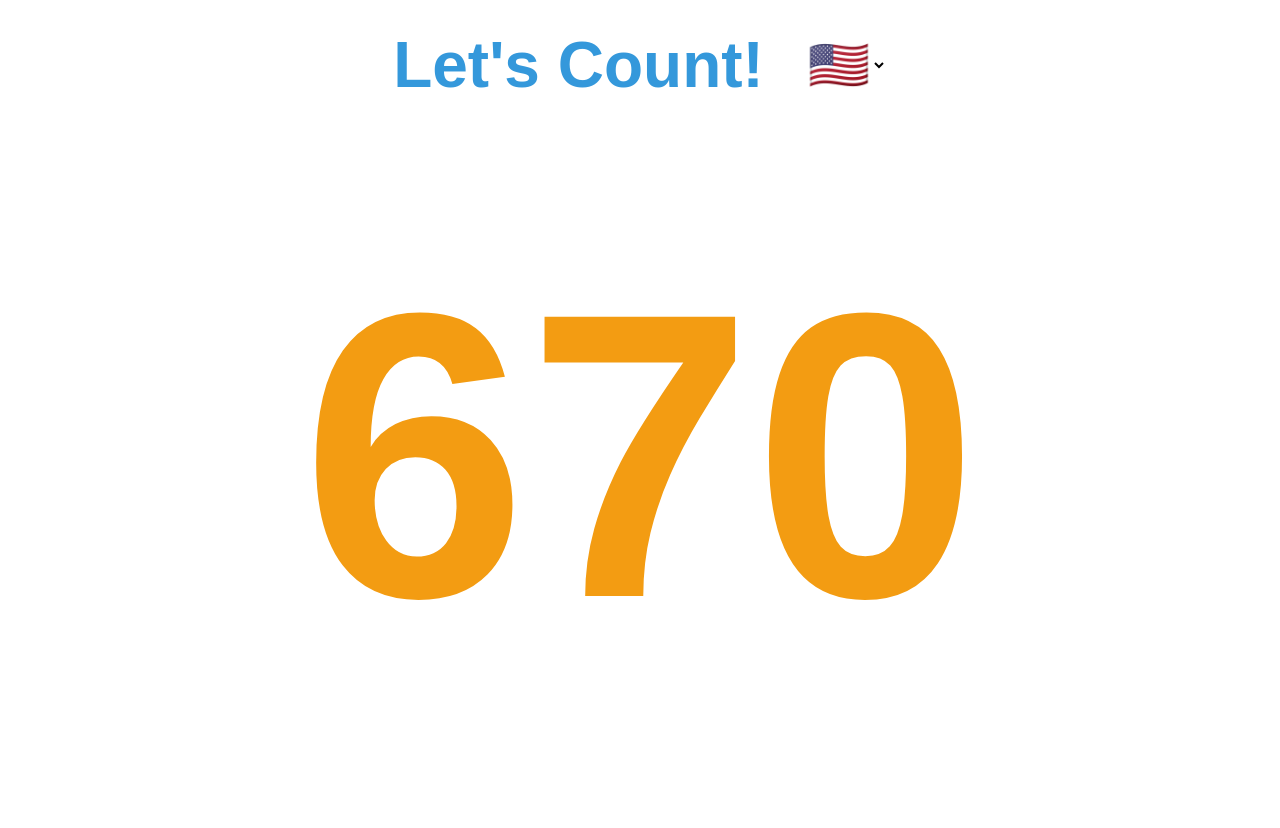
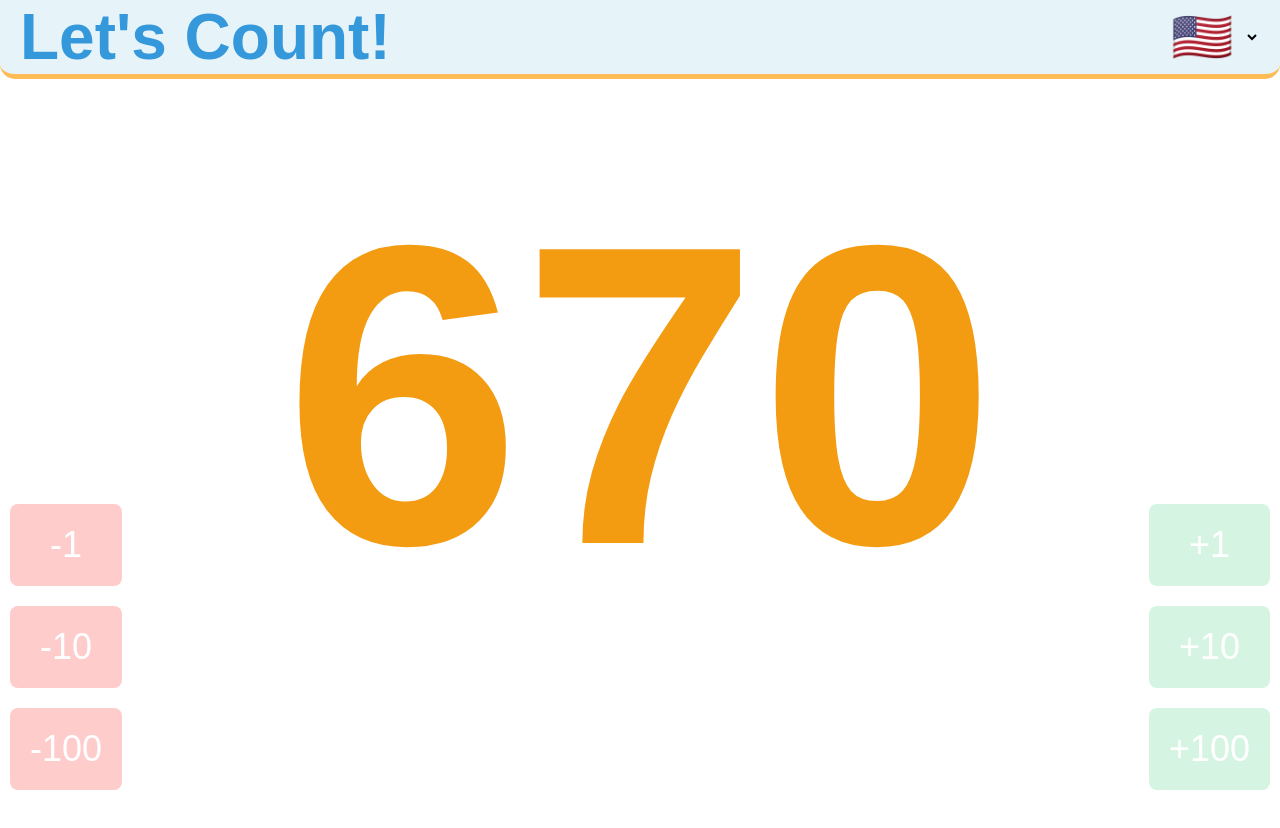
Before and after one commit to jmmaldonado/number-counter, a plain HTML site: page index.html in a window 1280 px wide. Drawn offline with Linux system fonts and the light colour scheme.

Commit message:
Add buttons and new layout

```diff
--- a/index.html
+++ b/index.html
@@ -3,14 +3,12 @@
 
 <head>
     <title>Kids Counter Game</title>
-    <meta name="viewport" content="width=device-width, initial-scale=1, maximum-scale=1, user-scalable=no">
+    <meta name="viewport" content="initial-scale=1, maximum-scale=1, user-scalable=no">
     <link rel="manifest" href="manifest.json">
     <link rel="stylesheet" type="text/css" href="style.css">
-    <link rel="stylesheet" href="https://cdnjs.cloudflare.com/ajax/libs/font-awesome/6.3.0/css/all.min.css">
 </head>
 
 <body>
-    <div class="container">
     <div class="header">
         <h1>Let's Count!</h1>
         <div class="dropdown">
@@ -20,9 +18,26 @@
             </select>
         </div>
     </div>
-        <div class="counter-container"> <div id="counter">0</div>
+    <div class="container">
+
+        <div class="counter-container">
+            <div id="counter">0</div>
         </div>
 
+        <div class="controls">
+            <div class="column column-left">
+                <div class="control-button" data-value="-1">-1</div>
+                <div class="control-button" data-value="-10">-10</div>
+                <div class="control-button" data-value="-100">-100</div>
+            </div>
+            <div class="column column-right">
+                <div class="control-button" data-value="1">+1</div>
+                <div class="control-button" data-value="10">+10</div>
+                <div class="control-button" data-value="100">+100</div>
+            </div>
+
+        </div>
+    </div>
 
     <script src="script.js"></script>
 </body>
--- a/script.js
+++ b/script.js
@@ -10,35 +10,10 @@ function startGame() {
     updateFontSize()
 }
 
-function handleClickOrTap(event) {
-    if (event.type === 'click') { // Handle regular clicks
-        const windowWidth = window.innerWidth;
-        const clickX = event.clientX;
-
-        if (clickX > windowWidth / 2) {
-            count++;
-        } else {
-            count = Math.max(10, count - 1);
-        }
-
-        counterDisplay.textContent = count;
-
-    } else if (event.type === 'touchend') { // Handle touch events
-        if (event.touches && event.touches[0]) { // Add this check
-
-            const windowWidth = window.innerWidth;
-            const touchX = event.touches[0].clientX;
-
-            if (touchX > windowWidth / 2) {
-                count++;
-            } else {
-                count = Math.max(10, count - 1);
-            }
-
-            counterDisplay.textContent = count;
-        }
-    }
-    updateFontSize()
+function handleClickOrTap(increment) {
+    count += increment;
+    counterDisplay.textContent = count;
+    updateFontSize();
     changeCounterColor();
 }
 
@@ -52,11 +27,11 @@ function handleOrientationChange() {
 function updateFontSize() {
     const counter = document.getElementById('counter');
     const numDigits = count.toString().length;
-    const desiredWidthPercentage = 95; // Percentage of screen width the number should occupy
+    const desiredWidthPercentage = 100; // Percentage of screen width the number should occupy
 
     // Calculate font size in pixels
-    const fontSizePercentage = desiredWidthPercentage / numDigits; // Adjust font size percentage
-    const calculatedFontSize = Math.ceil((fontSizePercentage / 100) * window.innerWidth);
+    const fontSizePercentage = desiredWidthPercentage; // Adjust font size percentage
+    const calculatedFontSize = Math.ceil((fontSizePercentage / 100) * window.innerWidth / numDigits);
 
     counter.style.fontSize = calculatedFontSize + 'px';
 }
@@ -64,8 +39,8 @@ function updateFontSize() {
 function hashCode(str) {
     let hash = 0;
     for (let i = 0; i < str.length; i++) {
-      hash = (str.charCodeAt(i) * 31) ^ hash;
-      hash |= 0; // Convert to 32bit integer
+        hash = (str.charCodeAt(i) * 31) ^ hash;
+        hash |= 0; // Convert to 32bit integer
     }
     return Math.abs(hash); // Keep result positive
 }
@@ -77,12 +52,10 @@ function colorFromHash(hash) {
 
 
 function changeCounterColor() {
-  const color = colorFromHash(hashCode(count.toString()));
-  counterDisplay.style.color = color;
+    const color = colorFromHash(hashCode(count.toString()));
+    counterDisplay.style.color = color;
 }
 
-document.addEventListener('click', handleClickOrTap);
-document.addEventListener('touchend', handleClickOrTap);
 window.addEventListener('orientationchange', handleOrientationChange);
 
 startGame()
@@ -98,10 +71,17 @@ counterDisplay.addEventListener('click', (event) => {
 
 const languageSelect = document.getElementById('language-select');
 
-languageSelect.addEventListener('change', () => {
+languageSelect.addEventListener('change', (event) => {
     event.stopPropagation(); // Prevent clicks on flags from triggering the document listener
     const selectedLanguage = languageSelect.value;
     const utterance = new SpeechSynthesisUtterance(count.toString());
     utterance.lang = selectedLanguage;
     speechSynthesis.speak(utterance);
 });
+
+const controlButtons = document.querySelectorAll('.control-button');
+
+controlButtons.forEach(button => {
+    button.addEventListener('click', () => { handleClickOrTap(parseInt(button.dataset.value)) });
+    button.addEventListener('touchend', () => { handleClickOrTap(parseInt(button.dataset.value)) });
+});
--- a/style.css
+++ b/style.css
@@ -1,26 +1,25 @@
-.container {
-    text-align: center;
-    margin-top: 5px;
+html,
+body {
+    margin: 0;
     font-family: sans-serif;
-    user-select: none;
+    height: 100%;
 }
 
 .container {
     display: flex;
     flex-direction: column;
-    /* Arrange items vertically */
     align-items: center;
-    /* Center items horizontally */
-    height: 100vh;
-    font-family: sans-serif;
+    justify-content: space-around;
+    margin-top: 40px;
+    height: 100%;
 }
 
 h1 {
     color: #3498db;
     font-size: 5vw;
     margin-bottom: 0;
-    /* Remove default bottom margin on h1 */
     margin-top: 0;
+    padding-left: 20px;
 
 }
 
@@ -32,31 +31,32 @@ h1 {
     border-radius: 5px;
     margin: 0;
     line-height: 0.8;
-    transition: color 0.5s ease; /* Transition color change over 0.5 seconds */
+    transition: color 0.5s ease;
 }
 
 #counter.color-change {
-    color: blue; /* Choose your desired transition color */
-}
-
-#language-select {
-    padding: 5px;
-    border-radius: 5px;
+    color: blue;
+    /* Choose your desired transition color */
 }
 
 .header {
     display: flex;
+    justify-content: space-between;
     align-items: center;
-    justify-content: center;
-    margin-top: 20px;
+    width: 100%;
+    background-color: #e6f4f9;
+    border-bottom: 5px solid #ffbb55;
+    padding: 0px 00px;
+    border-radius: 0 0 15px 15px;
 }
 
 .dropdown {
-    margin-left: 40px;
+    padding-right: 20px;
+    ;
 }
 
 #language-select {
-    padding: 0;
+    padding-right: 10px;
     border: none;
     background: none;
 }
@@ -72,12 +72,79 @@ select {
 }
 
 .counter-container {
-    flex: 1;
-    /* This makes the counter section grow to take up available space */
     display: flex;
-    /* To center the counter inside this container */
+    /* Enable flexbox for internal centering */
+    flex-direction: column;
+    /* Arrange content vertically (if needed) */
     align-items: center;
-    /* Vertically center the counter */
-    width: 100%;
+    /* Center content horizontally */
+    justify-content: center;
+    /* Center content vertically */
+}
+
+.controls {
+    bottom: 0;
+    left: 0;
+    column-gap: 20px;
+    margin-bottom: 40px;
+    display: flex;
     justify-content: center;
 }
+
+.column {
+    display: flex;
+    flex-direction: column;
+    gap: 20px;
+}
+
+.column-left .control-button {
+    background-color: red;
+}
+
+.column-right .control-button{
+    background-color: #2ecc71;
+}
+
+
+.control-button {
+
+    /* Example background color */
+    color: white;
+    padding: 48px;
+    /* Increase padding for larger size */
+    border-radius: 8px;
+    cursor: pointer;
+    border: none;
+    font-size: 36px;
+    /* Increase font size too */
+    text-align: center;
+    user-select: none;;
+}
+
+@media (orientation: landscape) {
+    .controls {
+        flex-direction: row;
+        justify-content: space-between;
+    }
+
+    .column {
+        margin: 10px;
+        opacity: 0.2;
+    }
+
+    .column-left {
+        position: fixed;
+        bottom: 0;
+        left: 0;
+    }
+
+    .column-right {
+        position: fixed;
+        bottom: 0;
+        right: 0;
+    }
+
+    .control-button {
+        padding: 20px;
+    }
+}
```
Lines whose indentation alone changed are shown as unchanged.
